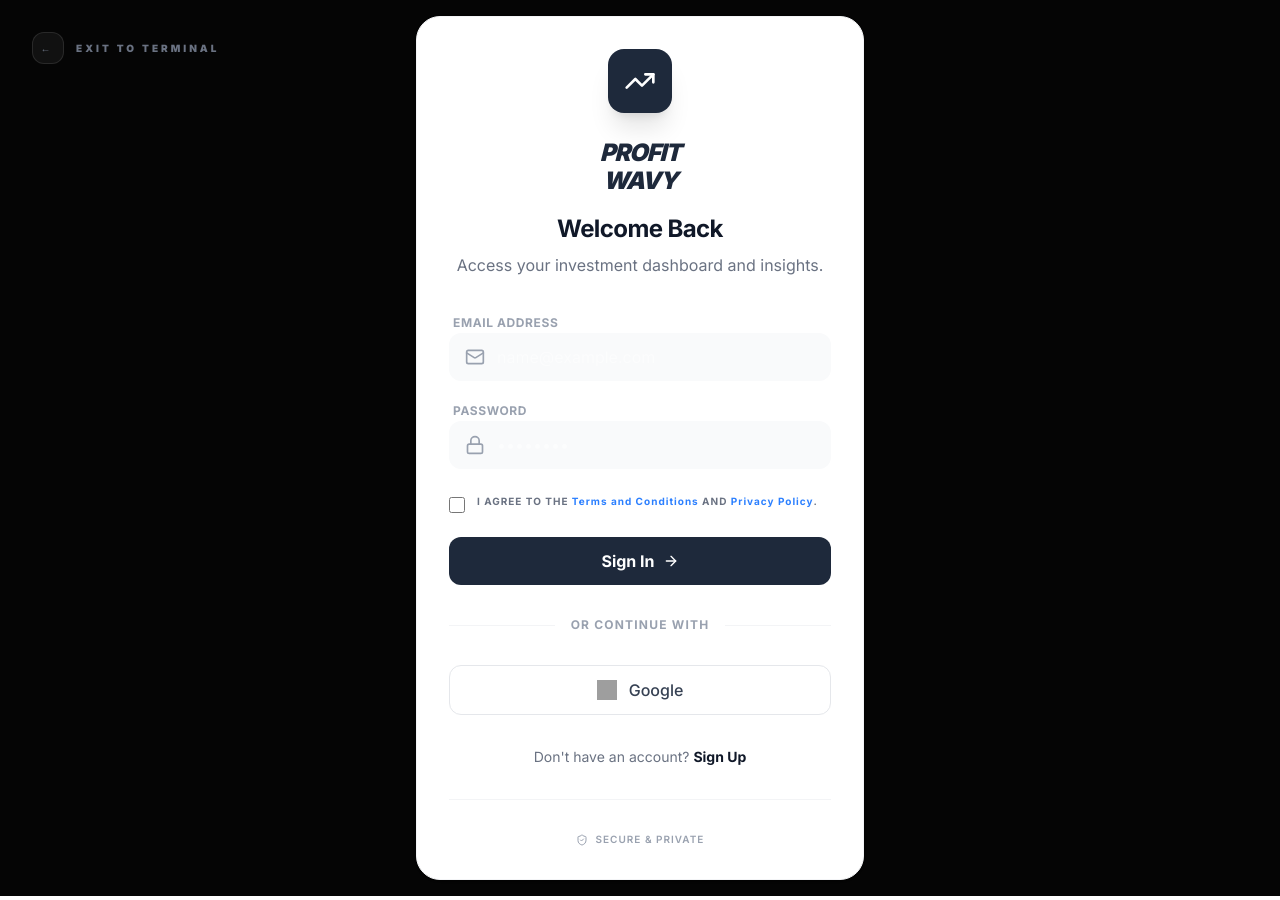
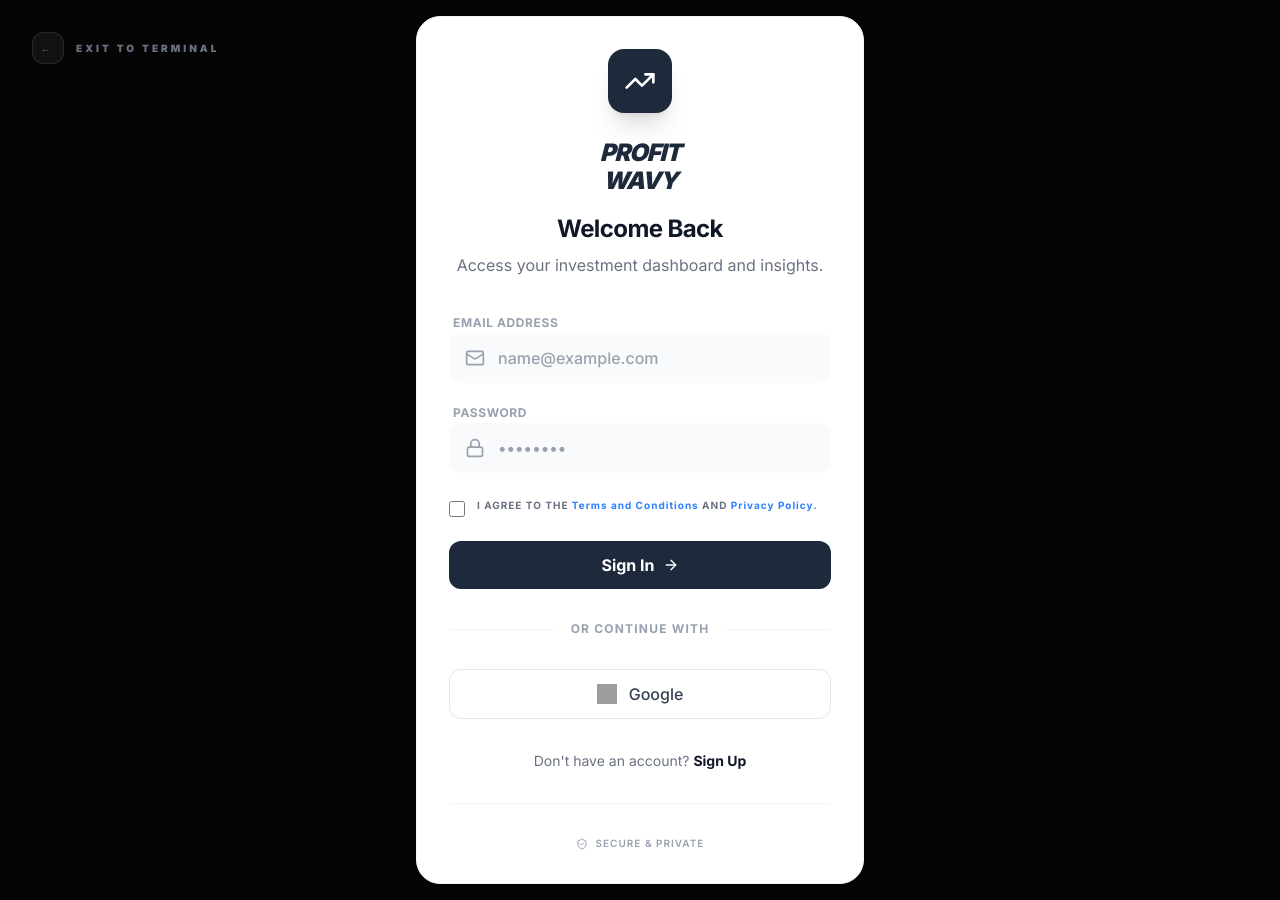
Before and after one commit to Whyt-Shadow/Profit-wavy, a React (Vite) app: page / in a window 1280 px wide. Both pictures are taken after a click on the button "LOGIN". Built offline with nearby package versions, Linux system fonts and the light colour scheme; no server answers; grey boxes are pictures that could not be loaded; a web font is replaced by a local one.

Commit message:
fix(Auth): Improve input styling and focus states
Refine the appearance and interactive feedback of input fields within the authentication component. This includes updating border, background, and ring styles for better visual clarity and user experience upon focus.

```diff
--- a/src/components/Auth.jsx
+++ b/src/components/Auth.jsx
@@ -110,7 +110,7 @@
                   placeholder="John Doe"
                   value={displayName}
                   onChange={(e) => setDisplayName(e.target.value)}
-                  className="w-full bg-gray-50 border-none rounded-xl py-3 pl-12 pr-4 focus:ring-2 focus:ring-gray-200 transition-all"
+                  className="w-full bg-gray-50 border border-transparent rounded-xl py-3 pl-12 pr-4 focus:bg-white focus:border-blue-500/30 focus:ring-4 focus:ring-blue-500/5 transition-all outline-none text-gray-900 font-medium placeholder:text-gray-400"
                 />
               </div>
             </motion.div>
@@ -119,30 +119,30 @@
 
         <div className="space-y-1">
           <label className="text-xs font-bold text-gray-400 uppercase tracking-wider ml-1">Email Address</label>
-          <div className="relative">
-            <Mail className="absolute left-4 top-1/2 -translate-y-1/2 w-5 h-5 text-gray-400" />
+          <div className="relative group">
+            <Mail className="absolute left-4 top-1/2 -translate-y-1/2 w-5 h-5 text-gray-400 group-focus-within:text-blue-500 transition-colors" />
             <input
               type="email"
               required
               placeholder="name@example.com"
               value={email}
               onChange={(e) => setEmail(e.target.value)}
-              className="w-full bg-gray-50 border-none rounded-xl py-3 pl-12 pr-4 focus:ring-2 focus:ring-gray-200 transition-all"
+              className="w-full bg-gray-50 border border-transparent rounded-xl py-3 pl-12 pr-4 focus:bg-white focus:border-blue-500/30 focus:ring-4 focus:ring-blue-500/5 transition-all outline-none text-gray-900 font-medium placeholder:text-gray-400"
             />
           </div>
         </div>
 
         <div className="space-y-1">
           <label className="text-xs font-bold text-gray-400 uppercase tracking-wider ml-1">Password</label>
-          <div className="relative">
-            <Lock className="absolute left-4 top-1/2 -translate-y-1/2 w-5 h-5 text-gray-400" />
+          <div className="relative group">
+            <Lock className="absolute left-4 top-1/2 -translate-y-1/2 w-5 h-5 text-gray-400 group-focus-within:text-blue-500 transition-colors" />
             <input
               type="password"
               required
               placeholder="••••••••"
               value={password}
               onChange={(e) => setPassword(e.target.value)}
-              className="w-full bg-gray-50 border-none rounded-xl py-3 pl-12 pr-4 focus:ring-2 focus:ring-gray-200 transition-all"
+              className="w-full bg-gray-50 border border-transparent rounded-xl py-3 pl-12 pr-4 focus:bg-white focus:border-blue-500/30 focus:ring-4 focus:ring-blue-500/5 transition-all outline-none text-gray-900 font-medium placeholder:text-gray-400"
             />
           </div>
         </div>
```
